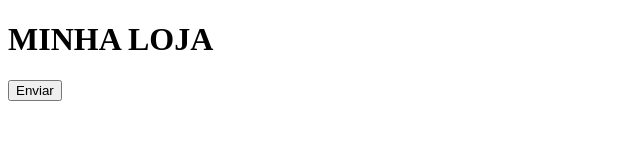
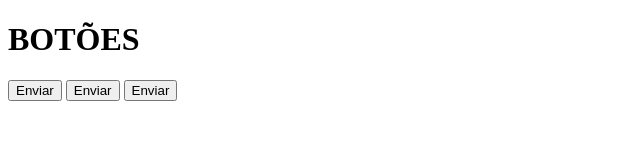
Before and after one commit to letyresina/Javascript-Aula04032023, a plain HTML site: page site.html in a window 1280 px wide. Shown: the whole page, without its empty margins (0-640 px from the left). Drawn offline with Linux system fonts and the light colour scheme.

Commit message:
Aprendendo função no javascript

```diff
--- a/javascript/script2.js
+++ b/javascript/script2.js
@@ -0,0 +1,4 @@
+// Aprendendo função
+function trocar(cor){
+    document.body.style.background = cor;
+}
--- a/site.html
+++ b/site.html
@@ -6,10 +6,14 @@
         <script src="javascript/script2.js"></script>
     </head>
     <body>
-        <h1>MINHA LOJA</h1>
+        <h1>BOTÕES</h1>
 
         <div id="main">
-            <input type="button" class="cor1" value="Enviar" onmouseover="trocar('#993399')"
+            <input type="button" class="cor1" value="Enviar" onmouseover="trocar('#993399')">
+            <input type="button" class="cor2" value="Enviar" onmouseover="trocar('#993359')">
+            <input type="button" class="cor3" value="Enviar" onmouseover="trocar('#993323')">
         </div>
+
+
     </body>
 </html>
```
